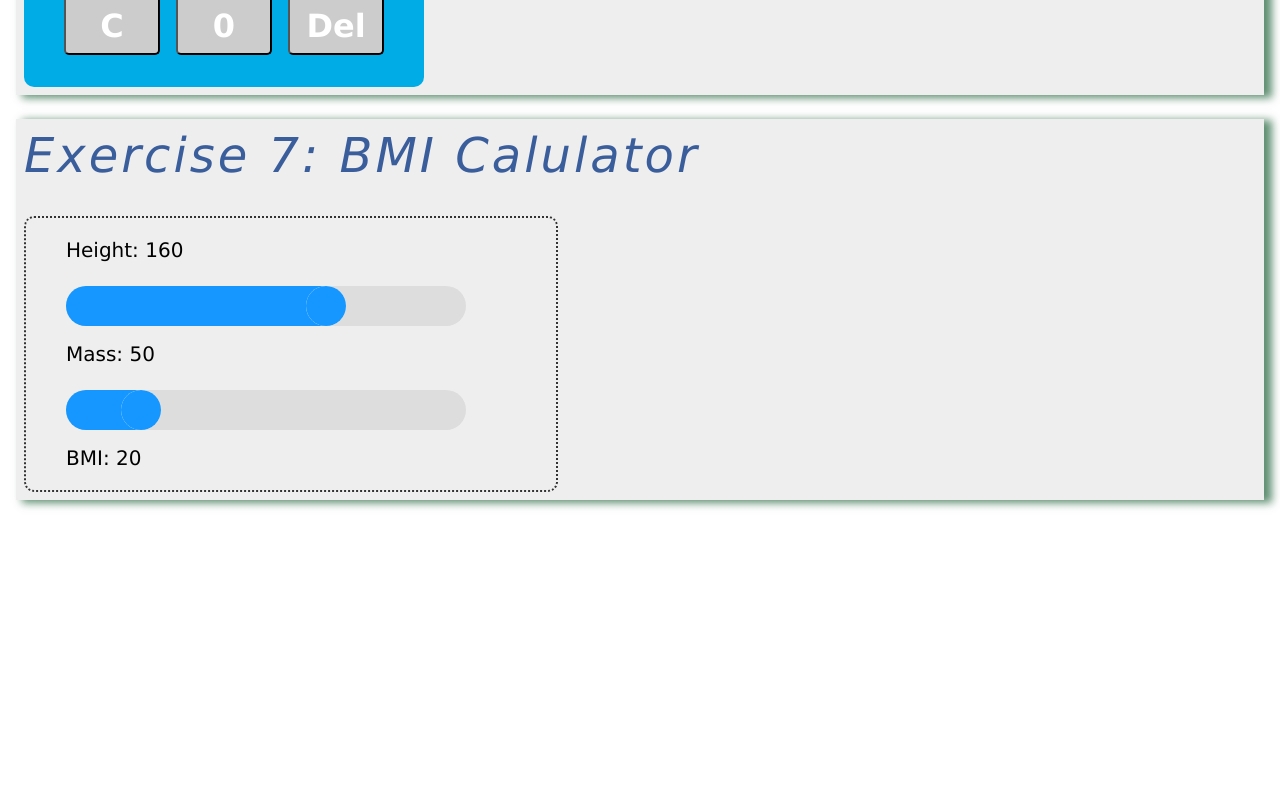
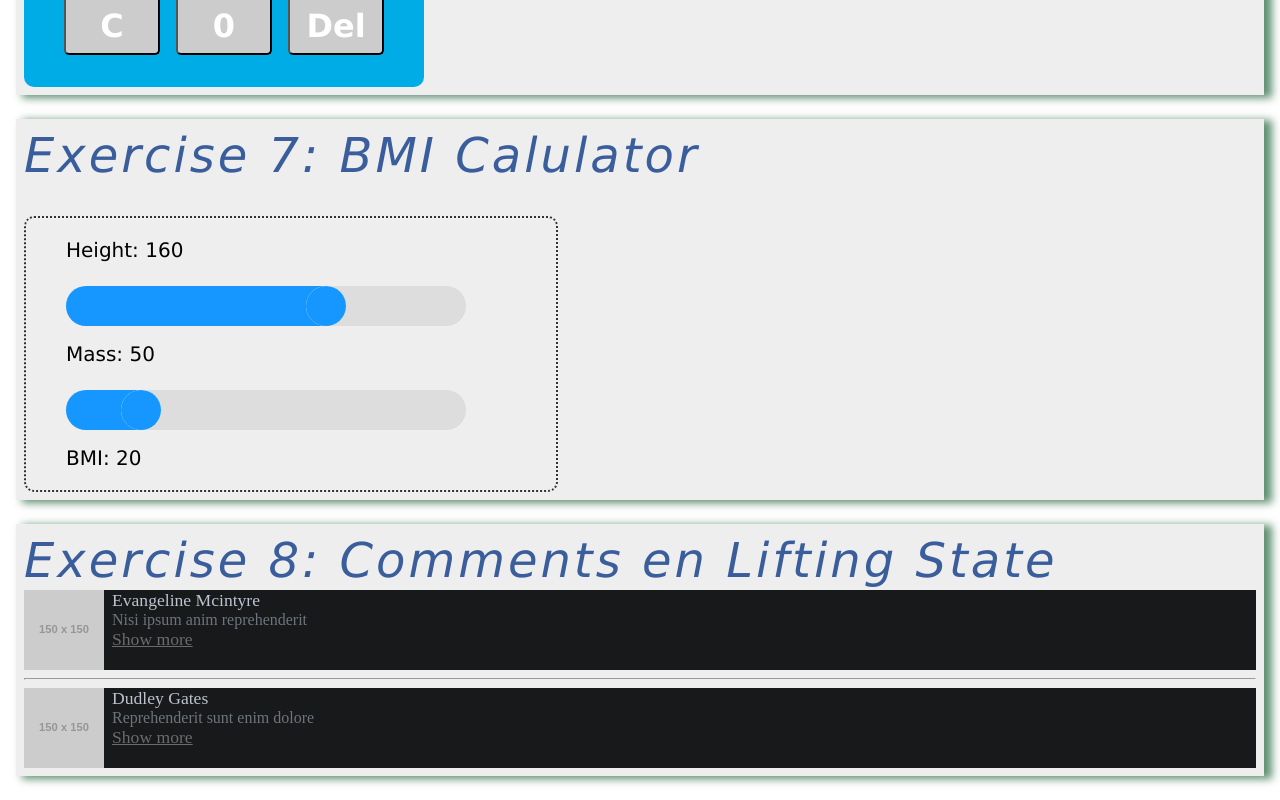
Before and after one commit to r0302772/react-js-les-2-state, a React (Vite) app in the folder react-js-les-2-state/: page / in a window 1280 px wide. Shown: the part 2312-3112 px from the top of the page. Before the commit the page ends 2836 px from the top, so only its background shows below. Built offline with nearby package versions, Linux system fonts and the light colour scheme.

Commit message:
added exerciseEight - exerciseFive with useState - finished exercise

```diff
--- /dev/null
+++ b/react-js-les-2-state/src/components/exerciseEight/Author.jsx
@@ -0,0 +1,9 @@
+import styled from "styled-components";
+
+const Author = styled.div`
+       font-size: 110%;
+       color: #bdc4d0;
+       margin: 0;
+`
+
+export default Author;
--- /dev/null
+++ b/react-js-les-2-state/src/components/exerciseEight/Avatar.jsx
@@ -0,0 +1,9 @@
+import styled from "styled-components";
+
+const Avatar = styled.img `
+     margin-right: 0.5em;
+     height: 5em;
+     margin-bottom: 0;
+`
+
+export default Avatar;
--- /dev/null
+++ b/react-js-les-2-state/src/components/exerciseEight/CommentCard.jsx
@@ -0,0 +1,21 @@
+import Avatar from "./Avatar.jsx";
+import CommentSection from "./CommentSection.jsx";
+import styled from "styled-components";
+
+const Card = styled.div `
+  display: flex;
+  flex-direction: row;
+  background-color: #18191A;
+  color: white;
+`
+
+const CommentCard = ({avatar, ...rest}) => {
+    return (
+        <Card>
+            <Avatar src={avatar}/>
+            <CommentSection {...rest}/>
+        </Card>
+    )
+}
+
+export default CommentCard;
--- /dev/null
+++ b/react-js-les-2-state/src/components/exerciseEight/CommentContent.jsx
@@ -0,0 +1,8 @@
+import styled from "styled-components";
+
+const CommentContent = styled.div`
+       margin: 0;
+       color: #6c757d;
+`
+
+export default CommentContent;
--- /dev/null
+++ b/react-js-les-2-state/src/components/exerciseEight/CommentSection.jsx
@@ -0,0 +1,28 @@
+import Author from "./Author.jsx";
+import CommentContent from "./CommentContent.jsx";
+import styled from "styled-components";
+
+const Comments = styled.div`
+  display: flex;
+  flex-direction: column;
+`
+
+const ExpandText = styled.div`
+  font-size: 110%;
+  text-decoration: underline;
+  color: #6b6b6f;
+  cursor: pointer;
+  margin: 0;
+`
+
+const CommentSection = ({firstName, lastName, content, isExpanded, setIsExpanded, toggleIsExpanded}) => {
+    return (
+        <Comments>
+            <Author>{firstName} {lastName}</Author>
+            <CommentContent>{isExpanded ? content : content.slice(0, 30)}</CommentContent>
+            <ExpandText onClick={toggleIsExpanded}>{isExpanded ? "Show less" : "Show more"}</ExpandText>
+        </Comments>
+    )
+}
+
+export default CommentSection;
--- /dev/null
+++ b/react-js-les-2-state/src/components/exerciseEight/ExerciseEight.jsx
@@ -0,0 +1,44 @@
+import CommentCard from "./CommentCard.jsx";
+import {useState} from "react";
+
+const comment1 = {
+    id : 0,
+    firstName: 'Evangeline',
+    lastName: 'Mcintyre',
+    avatar: 'https://via.placeholder.com/150',
+    content: 'Nisi ipsum anim reprehenderit ex id laboris sunt deserunt quis. Id velit aliqua commodo reprehenderit nostrud sit elit exercitation mollit proident amet et amet. Do reprehenderit tempor tempor excepteur fugiat irure anim deserunt elit incididunt ut cillum dolore.'
+}
+
+const comment2 = {
+    id: 1,
+    firstName: 'Dudley',
+    lastName: 'Gates',
+    avatar: 'https://via.placeholder.com/150',
+    content: 'Reprehenderit sunt enim dolore cillum. Proident Lorem commodo ea duis tempor ipsum dolore in magna aliquip reprehenderit esse. Consequat do fugiat veniam esse anim ullamco eu pariatur laboris ullamco velit excepteur ipsum. Ea consectetur quis anim fugiat fugiat veniam Lorem exercitation Lorem aliqua do.'
+}
+
+
+const ExerciseEight = () => {
+    const [expandedComment, setExpandedComment] = useState(undefined)
+
+    const toggleIsExpanded = (id) => {
+        if (expandedComment === id) {
+            setExpandedComment(undefined)
+        }
+        else{
+            setExpandedComment(id)
+        }
+    }
+
+    return (
+        <>
+            <CommentCard {...comment1} isExpanded={expandedComment === comment1.id}
+                         toggleIsExpanded={() => toggleIsExpanded(comment1.id)}/>
+            <hr/>
+            <CommentCard {...comment2} isExpanded={expandedComment === comment2.id}
+                         toggleIsExpanded={() => toggleIsExpanded(comment2.id)}/>
+        </>
+    )
+}
+
+export default ExerciseEight;
--- a/react-js-les-2-state/src/main.jsx
+++ b/react-js-les-2-state/src/main.jsx
@@ -9,6 +9,7 @@
 import ExerciseFive from "./components/exerciseFive/ExerciseFive.jsx";
 import ExerciseSix from "./components/exerciseSix/exerciseSix.jsx";
 import ExerciseSeven from "./components/exerciseSeven/exerciseSeven.jsx";
+import ExerciseEight from "./components/exerciseEight/ExerciseEight.jsx";
 
 ReactDOM.createRoot(document.getElementById('root')).render(
     <StrictMode>
@@ -33,5 +34,8 @@
         <Exercise title={'Exercise 7: BMI Calulator'}>
             <ExerciseSeven/>
         </Exercise>
+        <Exercise title={'Exercise 8: Comments en Lifting State'}>
+            <ExerciseEight/>
+        </Exercise>
     </StrictMode>
 )
```
